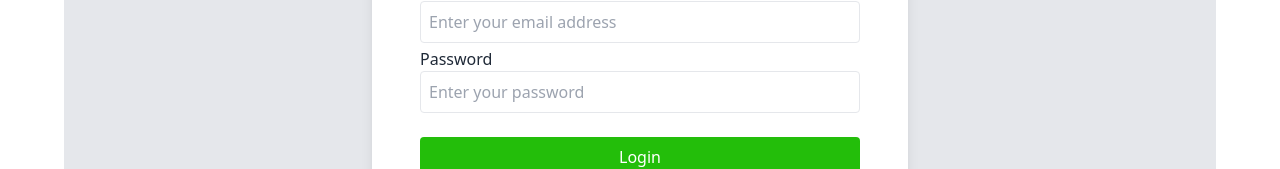
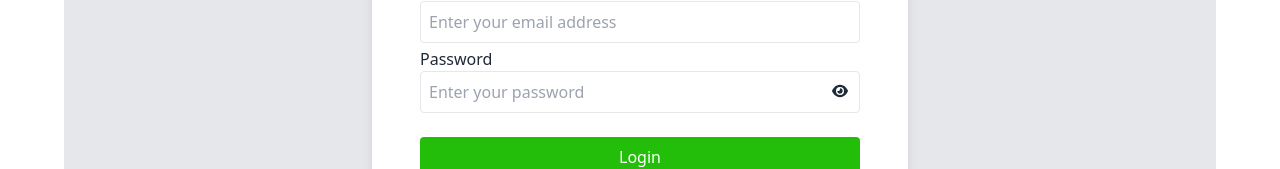
Before and after one commit to Mosharof-Hossen/Estate-Stay, a React (Vite) app: page /login in a window 1280 px wide. Shown: the part 276-445 px from the top of the page. Built offline with nearby package versions, Linux system fonts and the light colour scheme.

Commit message:
password show off added

```diff
--- a/src/Pages/Login/Login.jsx
+++ b/src/Pages/Login/Login.jsx
@@ -1,7 +1,10 @@
+import { useState } from "react";
 import { useForm } from "react-hook-form";
+import { FaEye, FaEyeSlash } from "react-icons/fa6";
 import { Link } from "react-router-dom";
 
 const Login = () => {
+    const [eyeOn,setEyeOn] = useState(true)
     const { register, handleSubmit, formState: { errors } } = useForm();
     const onSubmit = data => {
         console.log(data);
@@ -10,6 +13,7 @@ const Login = () => {
     console.log(errors);
     return (
         <div className="bg-gray-200 h-screen p-10">
+
             <div className="md:w-2/3 lg:w-1/2 mx-auto   rounded-lg bg-white p-12 shadow-lg">
                 <h1 className="text-center text-3xl font-semibold ">Login Your Account</h1>
                 <hr className="my-8" />
@@ -27,7 +31,16 @@ const Login = () => {
                     <label className="">
                         Password
                         <br />
-                        <input type="password" className="border w-full  mb-1   p-2 rounded" placeholder="Enter your password" {...register("password", { required: true })} />
+                        <div className="relative">
+                            <input type={eyeOn?"password":"text"} className="border w-full mb-1 p-2 rounded" placeholder="Enter your password" {...register("password", { required: true })} />
+                            <span className="absolute right-3 top-3" onClick={()=>setEyeOn(!eyeOn)}>
+                                {
+                                    eyeOn?<FaEye></FaEye>: <FaEyeSlash></FaEyeSlash>
+                                }
+                            </span>
+
+                        </div>
+
                         {errors.password?.type === "required" && (
                             <p className="text-sm text-red-500" role="alert">Password is required</p>
                         )}
@@ -37,6 +50,7 @@ const Login = () => {
                 </form>
                 <p className="font-bold my-5 text-center">Do not have an Account? <Link to={'/register'}><span className="text-red-600">Register</span></Link></p>
             </div>
+
         </div>
     );
 };
```
